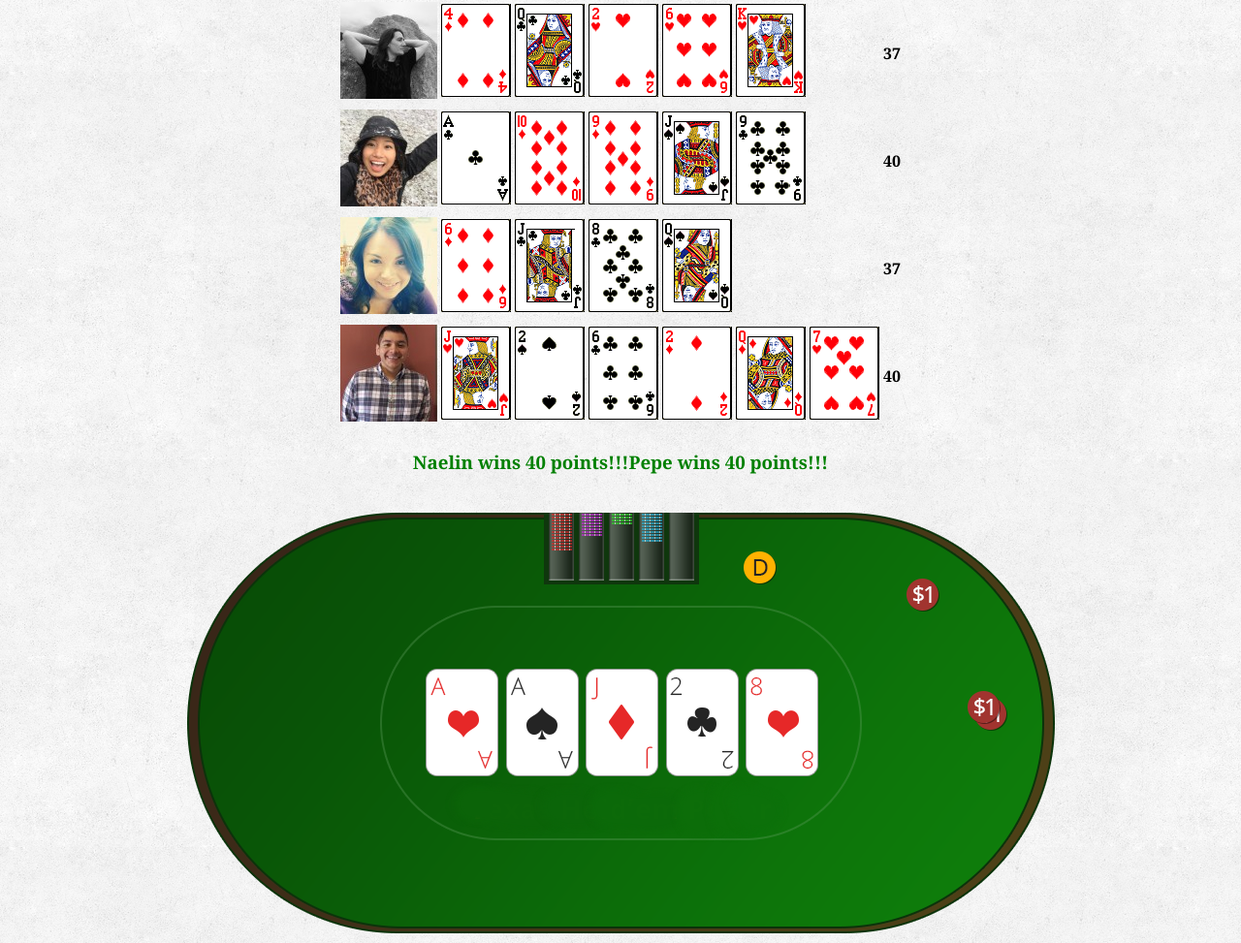
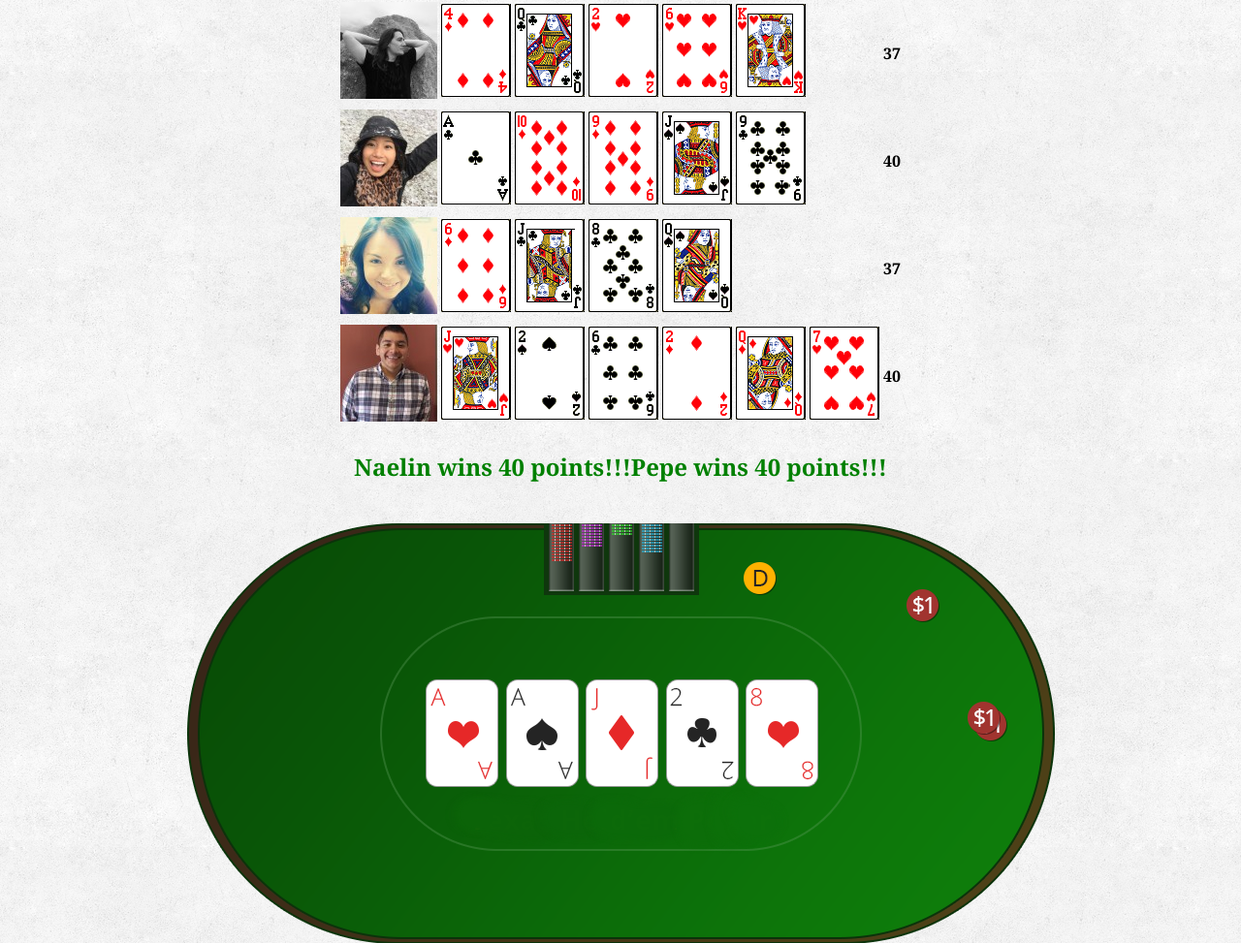
Before and after one commit to Agarc17/cst336lab3, a PHP site: page / in a window 1280 px wide. Shown: the part 126-1099 px from the top of the page at 97% size. Run offline with PHP 8.4, Linux system fonts and the light colour scheme.

Commit message:
changes to css & html

```diff
--- a/index.php
+++ b/index.php
@@ -66,7 +66,7 @@
 
        	<center>
        	    <?=displayPlayers($playerHands, $playerScores, $playerNames);?>
-       	    <h3> <?= displayWinner($playerScores, $playerNames);?> </h3>
+       	    <h2> <?= displayWinner($playerScores, $playerNames);?> </h2>
        	</center>
 
        	<br />
--- a/lesly.css
+++ b/lesly.css
@@ -2,7 +2,7 @@ main{
     text-align: center;
 }
 
-h3{
+h2{
     color: green;
 }
 
```
